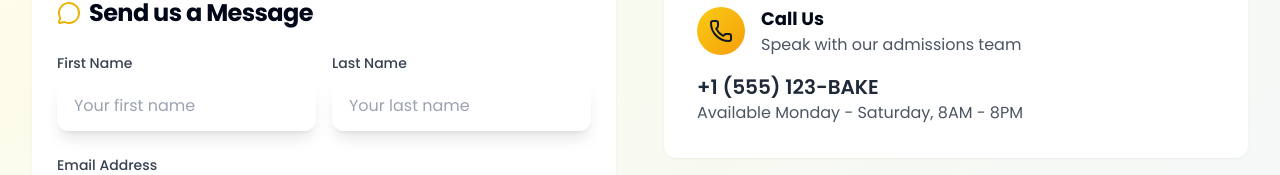
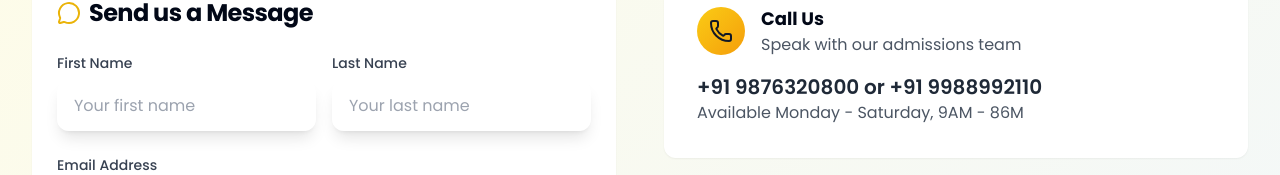
Before and after one commit to vikashbaheliya07/thebakingschool-tbs, a Next.js app: page /contact in a window 1280 px wide. Shown: the part 544-719 px from the top of the page. Built offline with nearby package versions, Linux system fonts and the light colour scheme.

Commit message:
update contact page

```diff
--- a/src/app/contact/page.tsx
+++ b/src/app/contact/page.tsx
@@ -132,8 +132,8 @@ export default function ContactPage() {
                       <p className="text-gray-600">Speak with our admissions team</p>
                     </div>
                   </div>
-                  <p className="text-xl font-semibold text-gray-800">+1 (555) 123-BAKE</p>
-                  <p className="text-gray-600">Available Monday - Saturday, 8AM - 8PM</p>
+                  <p className="text-xl font-semibold text-gray-800">+91 9876320800 or +91 9988992110</p>
+                  <p className="text-gray-600">Available Monday - Saturday, 9AM - 86M</p>
                 </CardContent>
               </Card>
 
```
